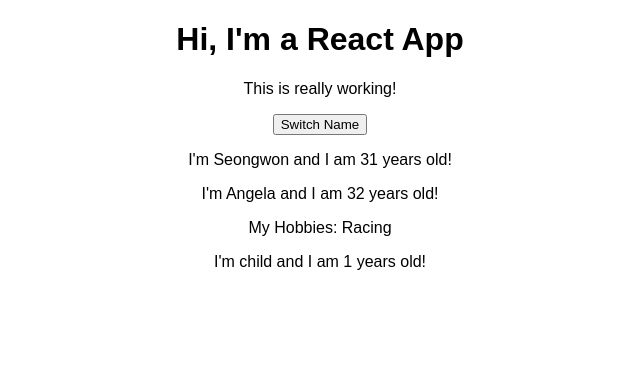
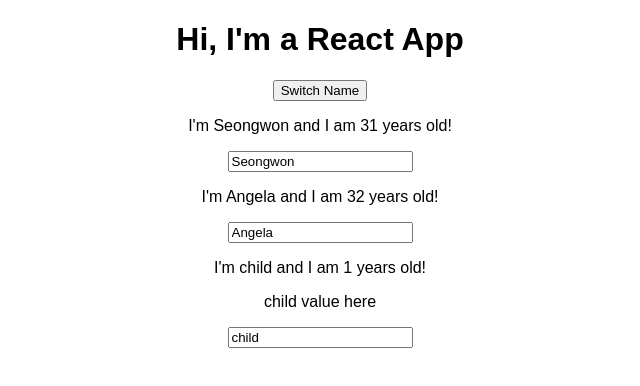
Before and after one commit to seongwonhan88/react_practice, a React (Create React App) app: page / in a window 1280 px wide. Shown: the top 386 px of the page, without its empty margins (320-960 px from the left). Built offline with nearby package versions, Linux system fonts and the light colour scheme.

Commit message:
two way bidning

```diff
--- a/src/App.js
+++ b/src/App.js
@@ -1,49 +1,57 @@
-import React, { useState } from 'react';
+import React, { Component } from 'react';
 import './App.css';
 import Person from './Person/Person';
 
-const app = props => {
-  const [personsState, setPersonsState] = useState({
+class App extends Component {
+  state = {
     persons: [
-      { name: 'Seongwon', age: 31 },
-      { name: 'Angela', age: 32 },
-      { name: 'child', age: 1 }
-    ]
-  });
+      {name: 'Seongwon', age: 31},
+      {name: 'Angela', age: 32},
+      {name: 'child', age: 1},
+    ],
+    otherState: 'some other value'
+  }
 
-  const switchNameHandler = () => {
+  switchNameHandler = (newName) => {
     //console.log('Was clicked')
-    setPersonsState({
+    this.setState({
       persons: [
-        { name: 'Maximilian', age: 28 },
-        { name: 'Angela', age: 28 },
-        { name: 'Child', age: 28 }
-      ]
-    });
-  };
+        { name: 'seongwon', age: 28},
+        { name: 'Angela', age: 28},
+        { name: newName, age: 28},
+      ] })
+  }
 
+  nameChangedHandler = (event) => {
+    this.setState({
+      persons: [
+        { name: 'seongwon', age: 28},
+        { name: 'Angela', age: 28},
+        { name: event.target.value, age: 28},
+      ] })
+  }
 
+  render() {
     return (
       <div className="App">
         <h1>Hi, I'm a React App</h1>
-      <p>This is really working!</p>
-      <button onClick={switchNameHandler}>Switch Name</button>
+        <button onClick={this.switchNameHandler.bind(this, 'CLIKC')}>Switch Name</button>
         <Person
-        name={personsState.persons[0].name}
-        age={personsState.persons[0].age}
-      />
+          name={this.state.persons[0].name}
+            age={this.state.persons[0].age}/>
         <Person
-        name={personsState.persons[1].name}
-        age={personsState.persons[1].age}
+          name={this.state.persons[1].name}
+          age={this.state.persons[1].age}/>
+        <Person
+          name={this.state.persons[2].name}
+          age={this.state.persons[2].age}
+          click={this.switchNameHandler.bind(this, 'BRAHHH')}
+          changed={this.nameChangedHandler}
           >
-        My Hobbies: Racing
-      </Person>
-      <Person
-        name={personsState.persons[2].name}
-        age={personsState.persons[2].age}
-      />
+              child value here</Person>
       </div>
     );
+  }
+}
 
-};
-export default app;
+export default App;
--- a/src/Person/Person.js
+++ b/src/Person/Person.js
@@ -3,8 +3,9 @@ import React from 'react';
 const person = (props) => {
     return (
     <div>
-        <p>I'm {props.name} and I am {props.age} years old!</p>
+        <p onClick = {props.click}>I'm {props.name} and I am {props.age} years old!</p>
         <p>{props.children}</p>
+        <input type='text' onChange={props.changed} value={props.name}/>
     </div>
     )
 }
```
Lines whose indentation alone changed are shown as unchanged.
